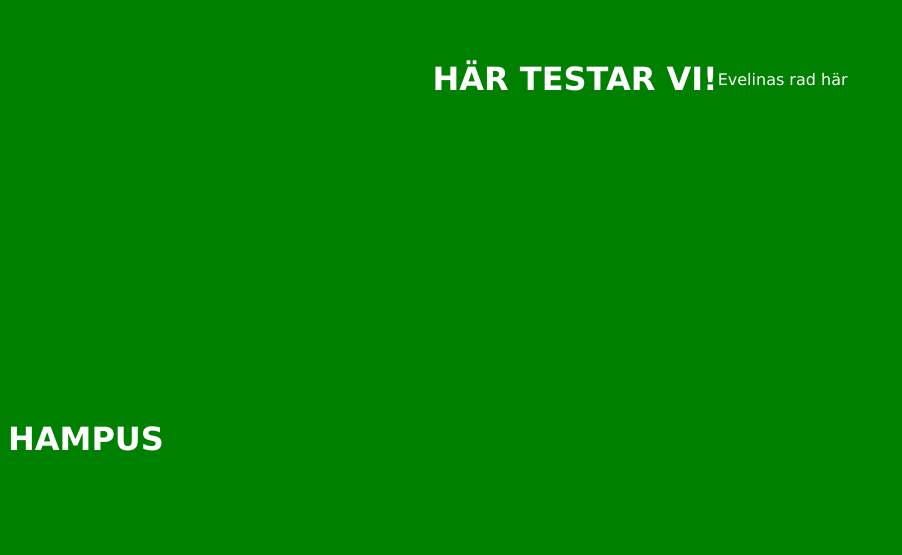
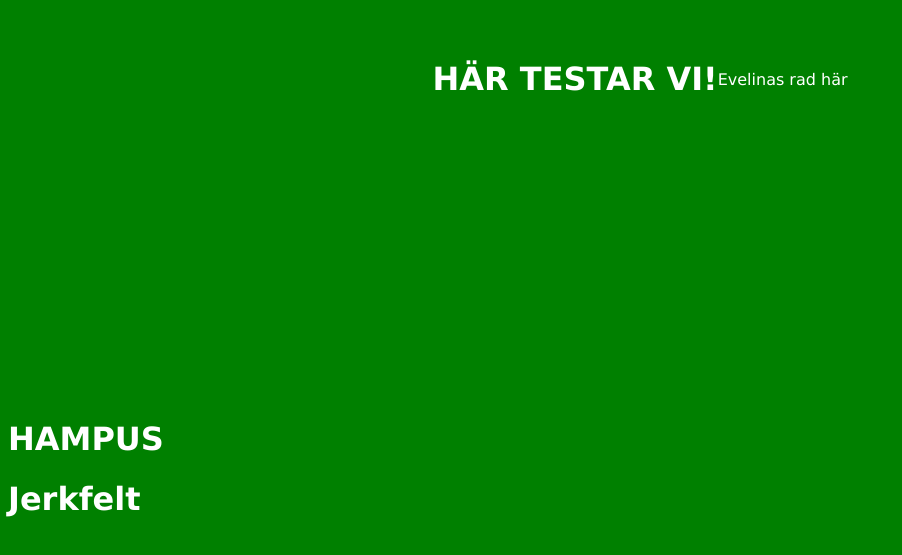
Before and after one commit to schwampus/grupp13arbete, a plain HTML site: page index.html in a window 1280 px wide. Shown: the part 249-804 px from the top of the page, without its empty margins (0-902 px from the left). Drawn offline with Linux system fonts and the light colour scheme.

Commit message:
en till span

```diff
--- a/index.html
+++ b/index.html
@@ -13,5 +13,6 @@
 			<p>Evelinas rad här</p>
 		</div>
 		<span><h1>HAMPUS</h1></span>
+		<span><h1>Jerkfelt</h1></span>
 	</body>
 </html>
```
